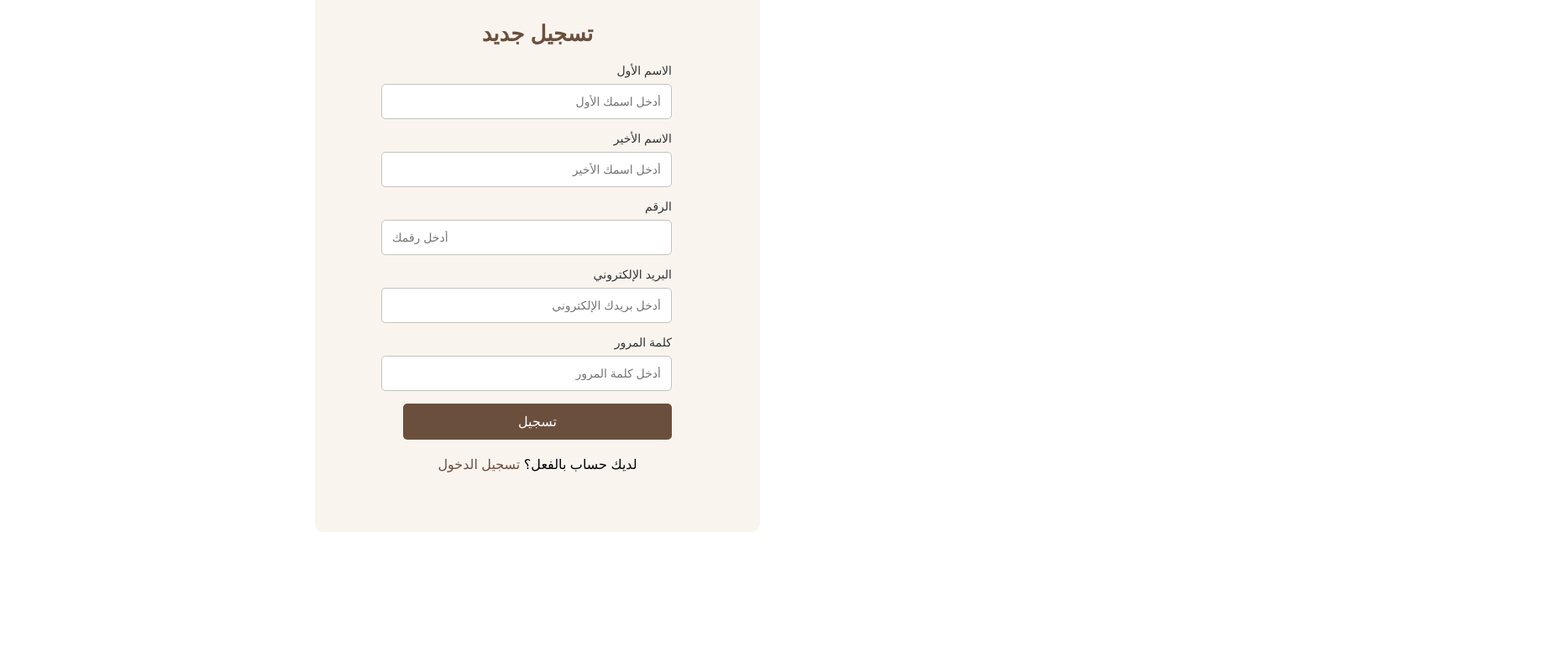
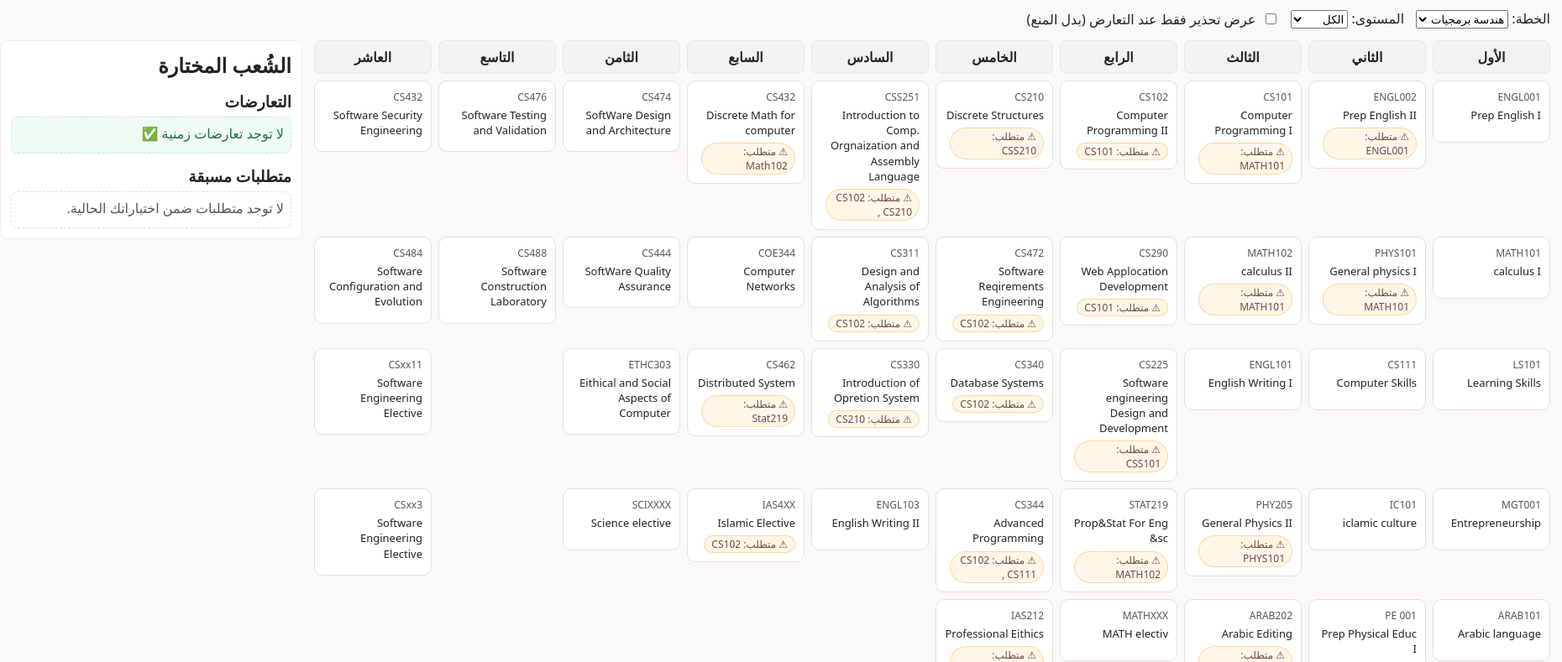
Before and after one commit to yafaabalkhail/UNIHELPER, a plain HTML site: page index.html in a window 1280 px wide. Shown: the part 109-898 px from the top of the page at 84% size, 1860 px wide, since content can reach past the window. Before the commit the page ends 800 px from the top, so only its background shows below. Drawn offline with Linux system fonts and the light colour scheme.

Commit message:
Add files via upload

```diff
--- a/index.html
+++ b/index.html
@@ -1,181 +1,93 @@
-<!DOCTYPE html>
-<html lang="ar">
+{<!DOCTYPE html>
+<html lang="ar" dir="rtl">
 <head>
-  <meta charset="UTF-8">
-  <meta name="viewport" content="width=device-width, initial-scale=1.0">
-  <title>تسجيل الدخول / تسجيل جديد</title>
-  <style>
-    body {
-      font-family: Arial, sans-serif;
-      background-color: #ffffff;
-      margin: 0;
-      padding: 0;
-      direction: rtl;
-      display: flex;
-      justify-content: center;
-      align-items: center;
-      height: 100vh;
-      position: relative;
-    }
-
-    .university-logo {
-      position: absolute;
-      top: 20px;
-      right: 20px;
-      width: 100px;
-      height: auto;
-    }
-
-    .form-container {
-      background-color: #f9f4ee;
-      padding: 40px;
-      border-radius: 10px;
-      box-shadow: 0 4px 6px #c6c3bc(252, 249, 249, 0.1);
-      width: 100%;
-      max-width: 450px;
-    }
-
-    h2 {
-      font-size: 26px;
-      margin-bottom: 20px;
-      color: #6b4f3d;
-      text-align: center;
-    }
-
-    label {
-      display: block;
-      margin-bottom: 8px;
-      text-align: right;
-      color: #333;
-      font-size: 14px;
-    }
-
-    input {
-      width: 100%;
-      padding: 12px;
-      margin-bottom: 15px;
-      border-radius: 5px;
-      border: 1px solid #c6c3bc;
-      font-size: 14px;
-    }
-
-    button {
-      width: 100%;
-      padding: 12px;
-      background-color: #6b4f3d;
-      color: #ffffff;
-      border: none;
-      border-radius: 5px;
-      cursor: pointer;
-      font-size: 16px;
-    }
-
-    button:hover {
-      background-color: #8a674a;
-    }
-
-    .switch-link {
-      text-align: center;
-      margin-top: 20px; /* زيادة المسافة بين النص "ليس لديك حساب؟" وزر "تسجيل الدخول" */
-    }
-
-    .switch-link a {
-      color: #6b4f3d;
-      text-decoration: none;
-    }
-
-    .switch-link a:hover {
-      text-decoration: underline;
-    }
-
-    /* تصغير وتنسيق نموذج "تسجيل جديد" */
-    #register-form {
-      width: 90%; /* عرض النموذج 80% من العرض الكامل */
-      max-width: 350px; /* أقصى عرض للنموذج */
-      margin: 0 auto; /* توسيط النموذج */
-      padding: 15px; /* تقليل المسافات الداخلية */
-      height: auto; /* سيتكيف النموذج مع الطول المطلوب */
-      box-sizing: border-box; /* لضبط المسافات الداخلية بشكل صحيح */
-    }
-
-    /* إضافة رابط "هل نسيت كلمة المرور؟" */
-    .forgot-password {
-      display: block;
-      text-align: center; /* لتوسيط الرابط */
-      color: #6b4f3d;
-      font-size: 14px;
-      margin-top: 20px; /* زيادة المسافة بين الرابط وزر "تسجيل الدخول" */
-    }
-    @media (max-width: 768px) {
-      .form-container {
-        width: 90%;
-      }
-    }
-  </style>
+  <meta charset="UTF-8" />
+  <meta name="viewport" content="width=device-width,initial-scale=1" />
+  <title>مساعد الجدول – خطط الحاسب</title>
+  <link rel="stylesheet" href="style.css" />
 </head>
 <body>
-  <img src="mustaqbal.logo.png" alt="شعار جامعة المستقبل" class="university-logo">
+  <header>
+    <h1>مساعد الجدول</h1>
+    <p class="sub">اختاري الخطة ← ثم المواد والشُعب، وشوفي التعارض والمتطلبات قبل التسجيل</p>
+  </header>
 
-  <div class="form-container">
-    <!-- نموذج تسجيل الدخول -->
-    <div id="login-form">
-      <h2>تسجيل الدخول</h2>
-      <form action="login.php" method="POST">
-        <label for="email">البريد الإلكتروني</label>
-        <input type="email" id="email" name="email" required placeholder="أدخل بريدك الإلكتروني">
+  <main class="layout">
+    <section class="toolbar">
+      <label>الخطة:
+        <select id="programSelect">
+          <option value="SE">هندسة برمجيات</option>
+          <option value="CE">هندسة حاسب</option>
+          <option value="CS">علوم حاسب</option>
+        </select>
+      </label>
 
-        <label for="password">كلمة المرور</label>
-        <input type="password" id="password" name="password" required placeholder="أدخل كلمة المرور">
+      <label>المستوى:
+        <select id="levelFilter">
+          <option value="all">الكل</option>
+          <option value="1">الأول</option>
+          <option value="2">الثاني</option>
+          <option value="3">الثالث</option>
+          <option value="4">الرابع</option>
+          <option value="5">الخامس</option>
+          <option value="6">السادس</option>
+          <option value="7">السابع</option>
+          <option value="8">الثامن</option>
+          <option value="9">التاسع</option>
+          <option value="10">العاشر</option>
+        </select>
+      </label>
 
-        <a href="forgot-password.html" class="forgot-password">هل نسيت كلمة المرور؟</a>
-        <br>
-        <button type="submit">تسجيل الدخول</button>
-        <p class="switch-link">ليس لديك حساب؟ <a href="javascript:void(0);" onclick="toggleForm('register')">سجل الآن</a></p>
-      </form>
-    </div>
+      <label class="chk">
+        <input type="checkbox" id="warnOnly" />
+        عرض تحذير فقط عند التعارض (بدل المنع)
+      </label>
+    </section>
 
-    <!-- نموذج التسجيل الجديد -->
-    <div id="register-form" style="display:none;">
-      <h2>تسجيل جديد</h2>
-      <form action="register.php" method="POST">
-        <label for="first-name">الاسم الأول</label>
-        <input type="text" id="first-name" name="first-name" required placeholder="أدخل اسمك الأول">
+    <!-- شبكة الخطة -->
+    <section id="planGrid" class="grid"></section>
 
-        <label for="last-name">الاسم الأخير</label>
-        <input type="text" id="last-name" name="last-name" required placeholder="أدخل اسمك الأخير">
+    <!-- اللوحة الجانبية -->
+    <aside class="sidebar">
+      <h2>الشُعب المختارة</h2>
+      <ul id="picked"></ul>
 
-        <label for="phone">الرقم</label>
-        <input type="tel" id="phone" name="phone" required placeholder="أدخل رقمك">
+      <h3>التعارضات</h3>
+      <div id="conflicts" class="box"></div>
 
-        <label for="email-register">البريد الإلكتروني</label>
-        <input type="email" id="email-register" name="email-register" required placeholder="أدخل بريدك الإلكتروني">
+      <h3>متطلبات مسبقة</h3>
+      <div id="prereqBox" class="box"></div>
+    </aside>
+  </main>
 
-        <label for="password-register">كلمة المرور</label>
-        <input type="password" id="password-register" name="password-register" required placeholder="أدخل كلمة المرور">
+  <!-- حوار اختيار الشعبة -->
+  <dialog id="sectionDialog">
+    <form method="dialog" id="sectionForm">
+      <h3 id="courseTitle"></h3>
+      <p id="coursePrereq" class="note"></p>
 
-        <button type="submit">تسجيل</button>
-        <p class="switch-link">لديك حساب بالفعل؟ <a href="javascript:void(0);" onclick="toggleForm('login')">تسجيل الدخول</a></p>
-      </form>
-    </div>
-  </div>
+      <div id="sectionsList"></div>
+      <menu>
+        <button type="button" id="cancelBtn">إلغاء</button>
+        <button type="submit" id="chooseBtn">اختيار</button>
+      </menu>
+    </form>
+  </dialog>
 
-  <script>
-    // التبديل بين نموذج تسجيل الدخول والتسجيل
-    function toggleForm(formType) {
-      if (formType === 'login') {
-        document.getElementById('login-form').style.display = 'block';
-        document.getElementById('register-form').style.display = 'none';
-      } else {
-        document.getElementById('login-form').style.display = 'none';
-        document.getElementById('register-form').style.display = 'block';
-      }
-    }
 
-    // عند تحميل الصفحة، نعرض نموذج تسجيل جديد بشكل افتراضي
-    window.onload = function() {
-      document.getElementById('register-form').style.display = 'block'; // إظهار نموذج تسجيل جديد
-      document.getElementById('login-form').style.display = 'none';  // إخفاء نموذج تسجيل الدخول
-    }
-  </script>
+
+  <script src="data.js"></script>
+  <script src="script.js"></script>
+
+ <nav class="main-nav">
+
+  <a href="books.html">📚 الكتب</a>
+</nav>
+
+
+
+
+
 </body>
 </html>
+}
```
